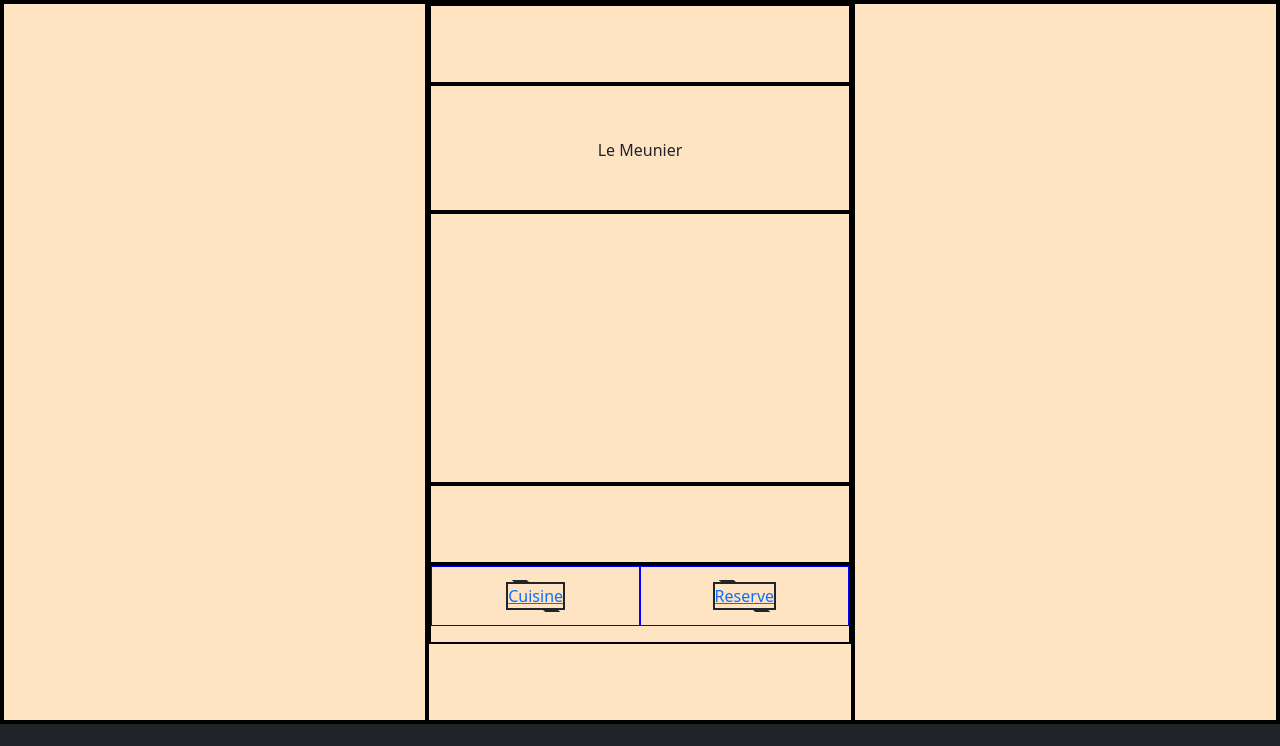
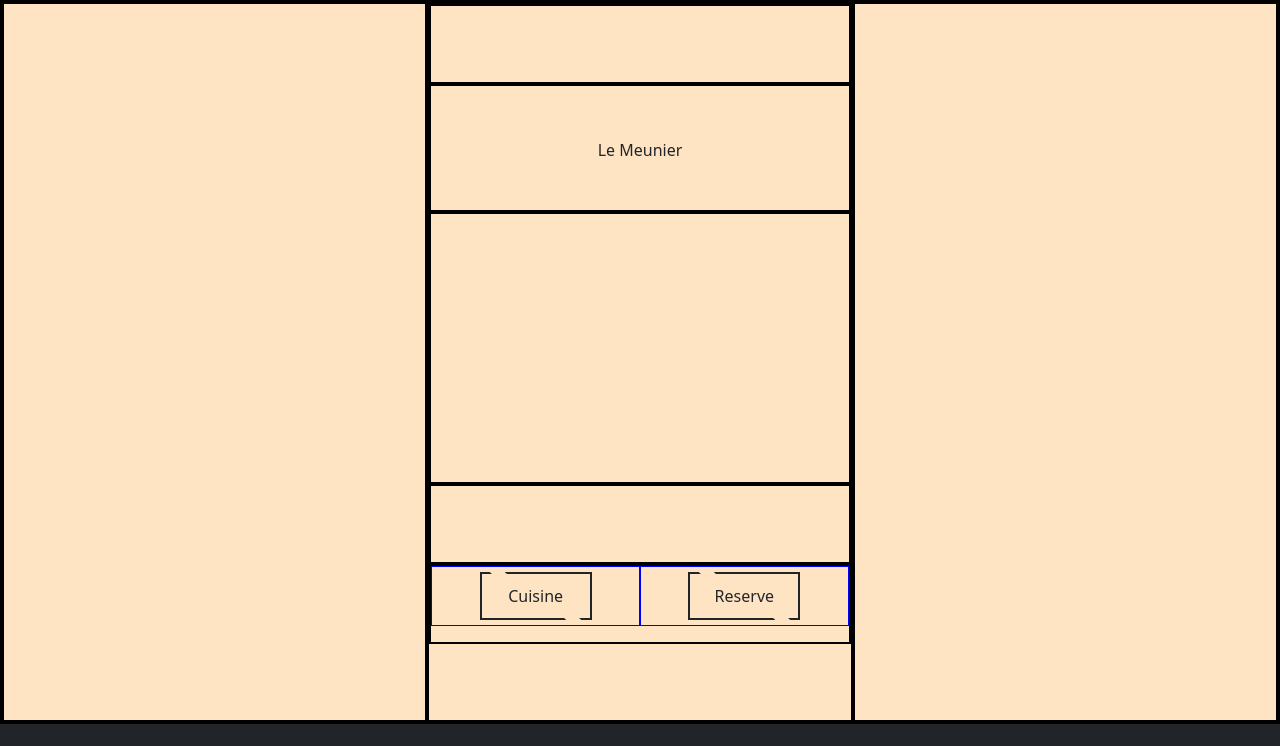
Before and after one commit to HyPolDev/Project-1_Menu, a plain HTML site: page index.html in a window 1280 px wide. Shown: the top 746 px of the page. Drawn offline with nearby package versions, Linux system fonts and the light colour scheme.

Commit message:
btn hover done

```diff
--- a/css/styles.css
+++ b/css/styles.css
@@ -85,29 +85,50 @@ div {
     position: relative;
     background-color: transparent;
     display: table;
+    height: 3em;
+    width: 7em;
+
+    display: flex;
+    align-items: center;
+    justify-content: center;
 }
 .btn-hover::before, .btn-hover::after {
     content: "";
     position: absolute;
     width: 15px;
     height: 4px;
-    background-color: #fff;
+
     transform: skewX(50deg);
     transition: 0.5s cubic-bezier(0.75, 0.82, 0.165, 1);
 }
 .btn-hover::before {
-    top: -4px;
+    top: -2px;
     left: 10%;
-    background-color: #212529;
+    background-color: bisque;
 }
 .btn-hover::after {
-    bottom: -4px;
+    bottom: -2px;
     right: 10%;
-    background-color: #212529;
+    background-color: bisque;
 }
 .btn-hover:hover::before {
     left: 75%;
+    height: 0px;
+
 }
 .btn-hover:hover::after {
     right: 75%;
+    height: 0px;
 }
+
+.btn-hover:hover{
+    color: white;
+    background-color: #212529;
+
+    transition: 0.7s cubic-bezier(0.075, 0.82, 0.165, 1);
+}
+
+.linktext{
+    color: #212529;
+    text-decoration: none;
+}
--- a/index.html
+++ b/index.html
@@ -24,8 +24,8 @@
                 <div class="row" id="description"></div>
                 <div class="row" id="space-middle-col-top"></div>
                 <div class="row" id="buttonsrow">
-                    <div class="col buttonsbox"><a class="btn-hover" href="cuisine.html" role="button">Cuisine</a></div>
-                    <div class="col buttonsbox"><a class="btn-hover" href="reserve.html" role="button">Reserve</a></div>
+                    <div class="col buttonsbox"><a class="btn-hover linktext" href="cuisine.html" role="button">Cuisine</a></div>
+                    <div class="col buttonsbox"><a class="btn-hover linktext" href="reserve.html" role="button">Reserve</a></div>
                 </div>
             </div>
             <div class="col" id="right-col"></div>
```
Also changed, not shown: reserve.html (+2 -2 lines).
